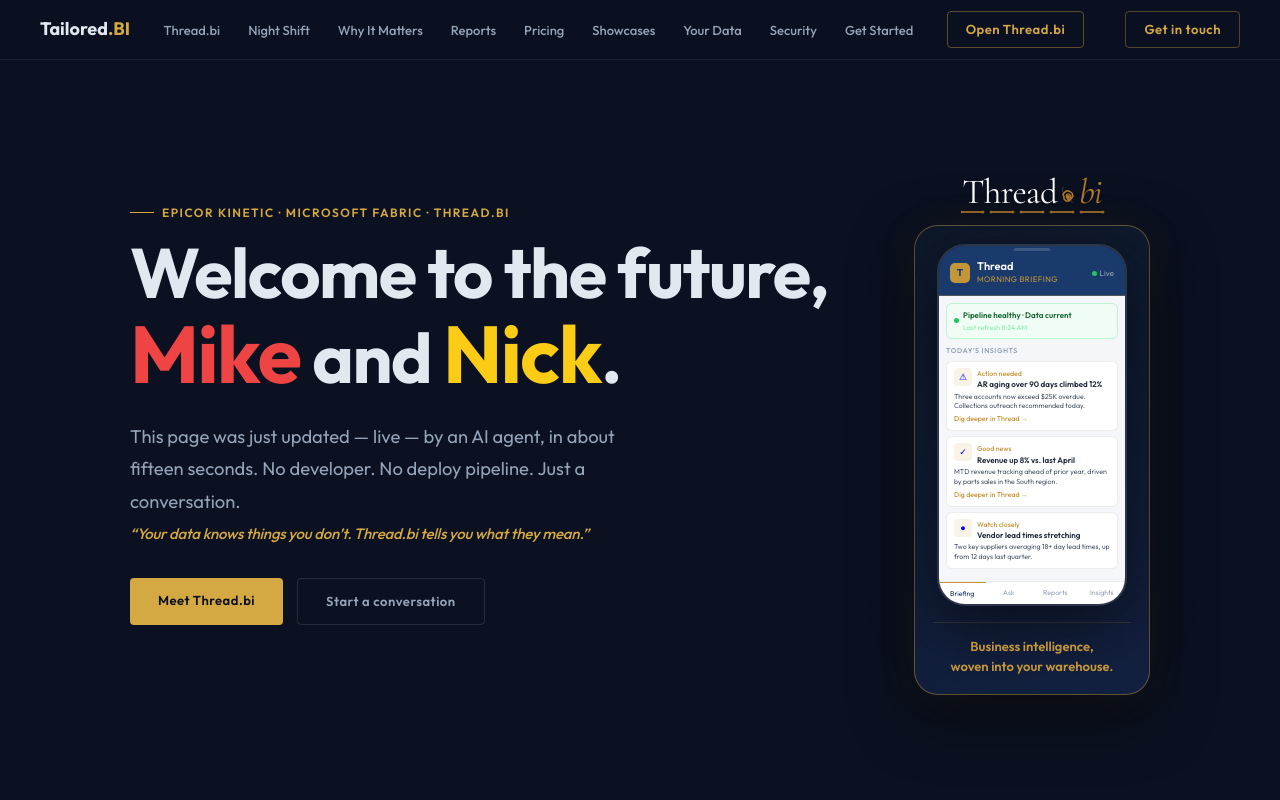
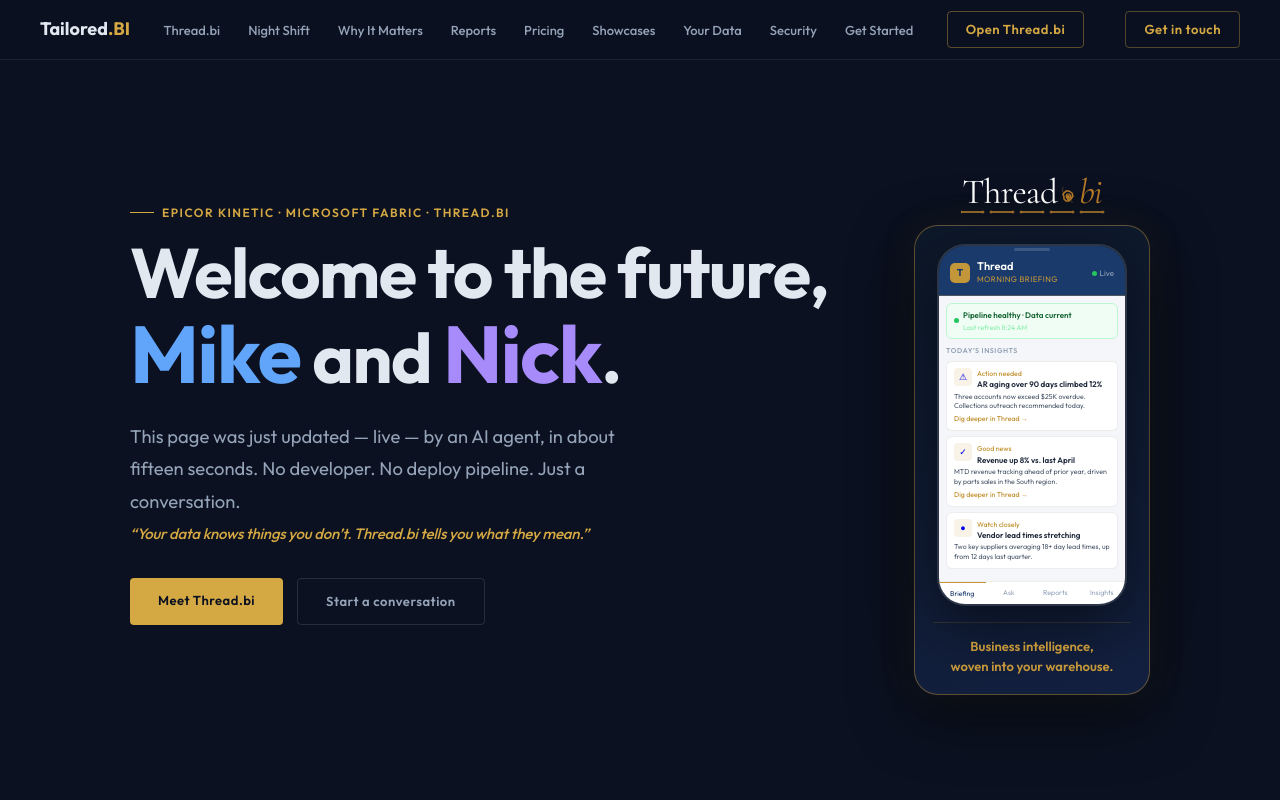
Before and after one commit to Tailored-BI/tailoredbi-website, a website: page index.html in a window 1280 px wide. Shown: the top 800 px of the page. Drawn offline with nearby package versions, Linux system fonts and the light colour scheme.

Commit message:
Revert "Change Mike to red, Nick to yellow"
This reverts commit fdcca1fc2ce7269cbb6e239676a4f1881cdbc95d.

```diff
--- a/index.html
+++ b/index.html
@@ -459,7 +459,7 @@ footer p { font-size:12px; color:var(--muted); }
   <div class="hero-layout">
     <div>
       <div class="hero-eyebrow">Epicor Kinetic &middot; Microsoft Fabric &middot; Thread.bi</div>
-      <h1>Welcome to the future,<br/><span style="color:#EF4444; font-size:1.15em;">Mike</span> and <span style="color:#FACC15; font-size:1.15em;">Nick</span>.</h1>
+      <h1>Welcome to the future,<br/><span style="color:#60A5FA; font-size:1.15em;">Mike</span> and <span style="color:#A78BFA; font-size:1.15em;">Nick</span>.</h1>
       <p class="hero-sub" style="font-size:1.15rem;margin-bottom:0.75rem;">This page was just updated &mdash; live &mdash; by an AI agent, in about fifteen seconds. No developer. No deploy pipeline. Just a conversation.</p>
       <p style="font-size:15px;color:var(--gold);font-weight:500;letter-spacing:-.2px;margin-top:-8px;margin-bottom:32px;font-style:italic;">&ldquo;Your data knows things you don&rsquo;t. Thread.bi tells you what they mean.&rdquo;</p>
       <div class="hero-btns">
```
